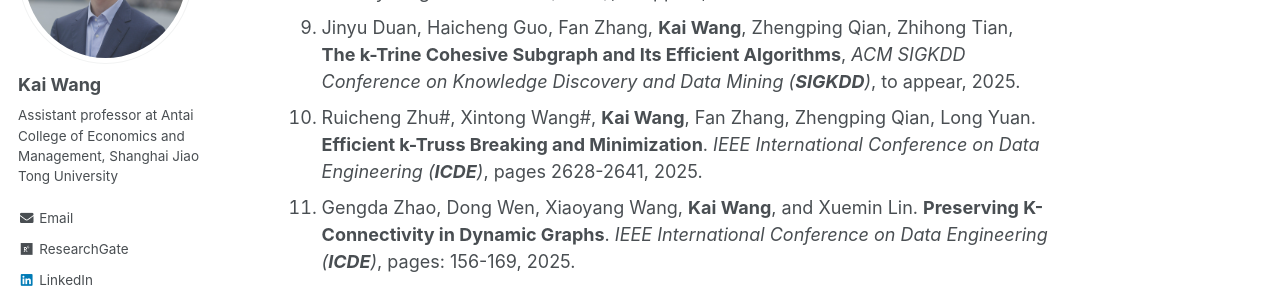
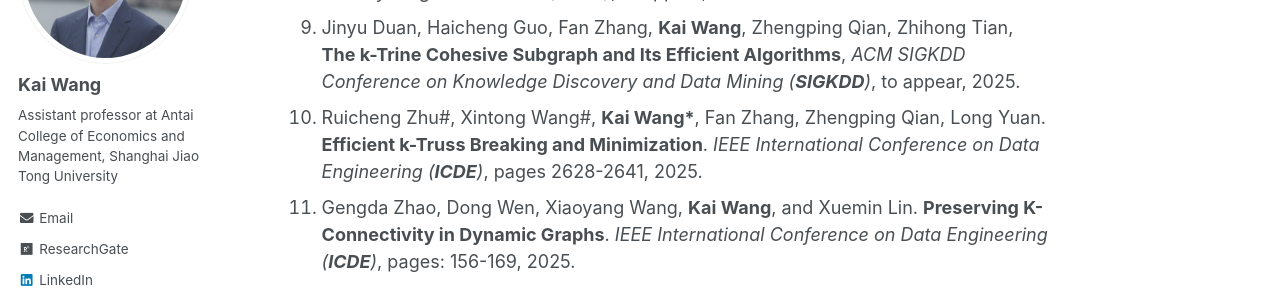
Before and after one commit to cs-kaiwang/cs-kaiwang.github.io, a Jekyll site: the page built from _pages/about.md, in a window 1280 px wide and 900 px high, scrolled down 1247 px. Shown: the part 153-441 px from the top of the window. Built offline with Jekyll 4.4.1, drawn with Linux system fonts in a browser that asks for light colours.

```diff
--- a/_pages/about.md
+++ b/_pages/about.md
@@ -27,7 +27,7 @@ Selected Publications and Preprints (* indicates corresponding author)
 7. Yizhang He, **Kai Wang\***, Wenjie Zhang, Xuemin Lin, Ying Zhang, and Wei Ni. **Robust Privacy-Preserving Triangle Counting under Edge Local Differential Privacy**, *ACM SIGMOD International Conference on Management of Data (**SIGMOD**)*, to appear, 2025.
 8. Haozhe Yin, **Kai Wang\***, Wenjie Zhang, Ying Zhang, Ruijia Wu, and Xuemin Lin. **Efficient Computation of Hyper-triangles on Hypergraphs**. *International Conference on Very Large Data Bases (**VLDB**)*, to appear, 2025.
 9. Jinyu Duan, Haicheng Guo, Fan Zhang, **Kai Wang**, Zhengping Qian, Zhihong Tian, **The k-Trine Cohesive Subgraph and Its Efficient Algorithms**, *ACM SIGKDD Conference on Knowledge Discovery and Data Mining (**SIGKDD**)*, to appear, 2025.
-10. Ruicheng Zhu#, Xintong Wang#, **Kai Wang**, Fan Zhang, Zhengping Qian, Long Yuan. **Efficient k-Truss Breaking and Minimization**. *IEEE International Conference on Data Engineering (**ICDE**)*, pages 2628-2641, 2025.
+10. Ruicheng Zhu#, Xintong Wang#, **Kai Wang\***, Fan Zhang, Zhengping Qian, Long Yuan. **Efficient k-Truss Breaking and Minimization**. *IEEE International Conference on Data Engineering (**ICDE**)*, pages 2628-2641, 2025.
 11. Gengda Zhao, Dong Wen, Xiaoyang Wang, **Kai Wang**, and Xuemin Lin. **Preserving K-Connectivity in Dynamic Graphs**. *IEEE International Conference on Data Engineering (**ICDE**)*, pages: 156-169, 2025.
 12. Jianwei Wang, **Kai Wang\***, Xuemin Lin, Wenjie Zhang, and Ying Zhang. **Neural Attributed Community Search at Billion Scale**, *ACM SIGMOD International Conference on Management of Data (**SIGMOD**)*, 2024.
 13. Jianwei Wang, Ying Zhang\*, **Kai Wang\***, Xuemin Lin, and Wenjie Zhang. **Missing Data Imputation with Uncertainty-Driven Network**, *ACM SIGMOD International Conference on Management of Data (**SIGMOD**)*, 2024.
```
